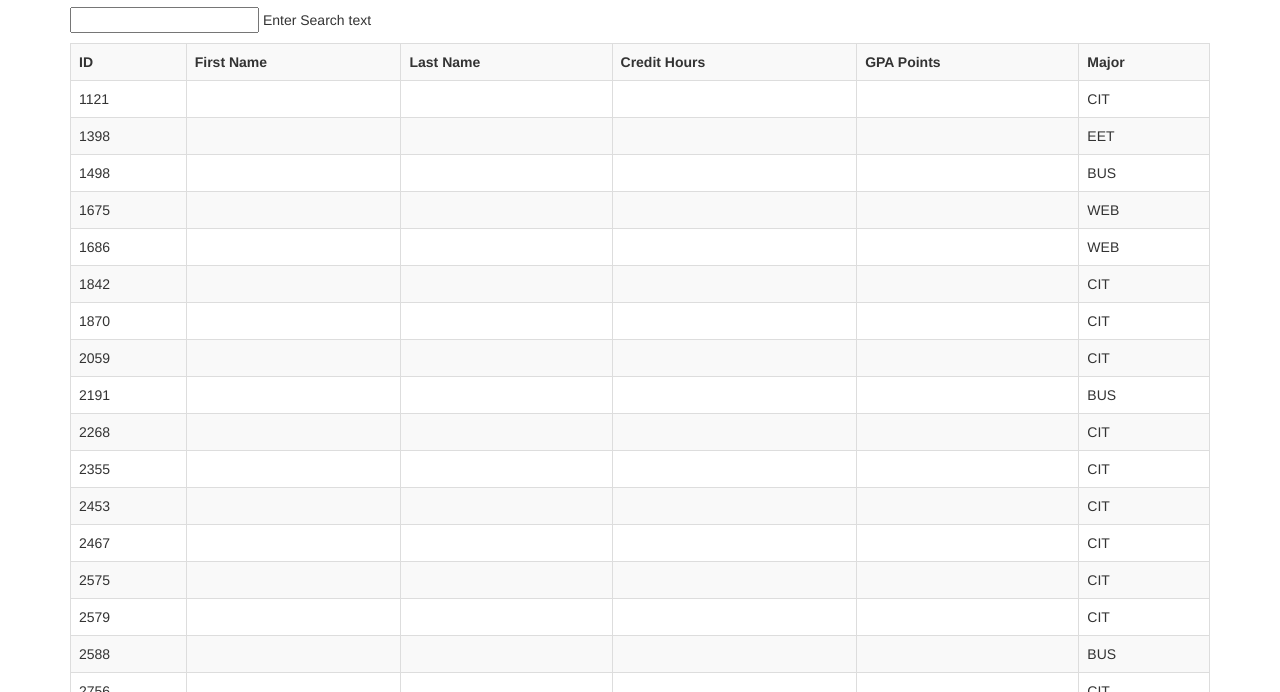
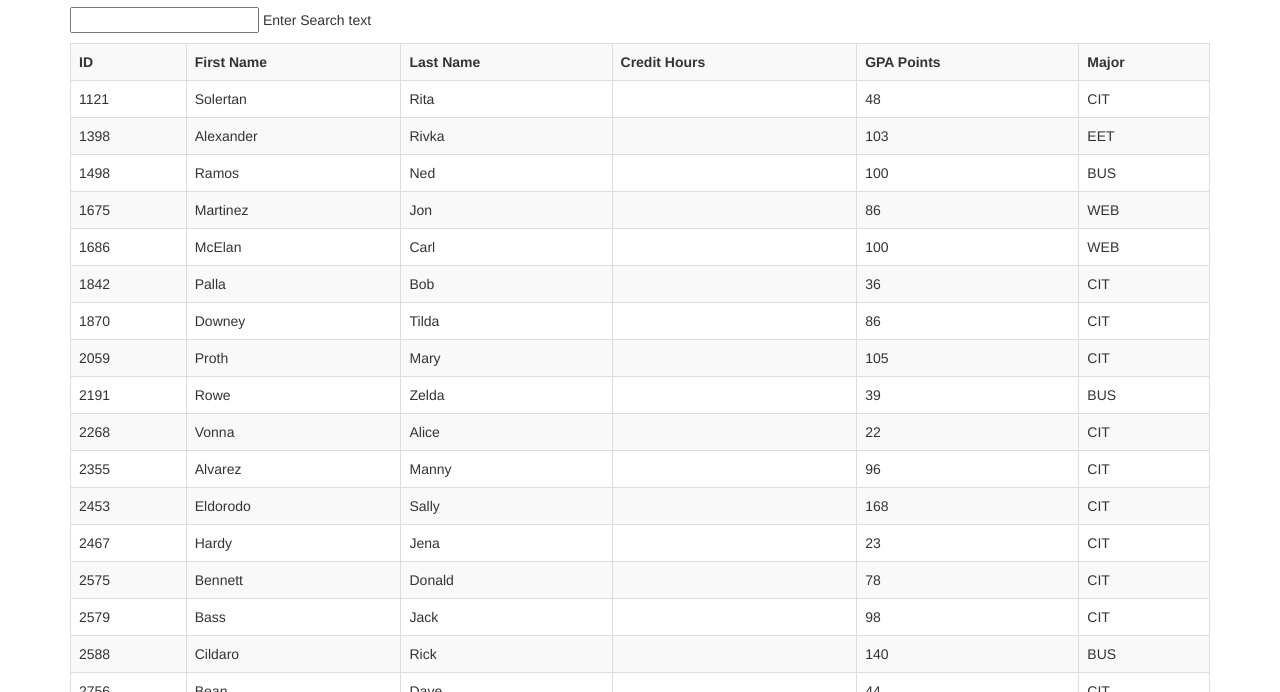
Before and after one commit to HTaylor-Des/Program6, a plain HTML site: page index.html in a window 1280 px wide. Shown: the part 108-800 px from the top of the page. Drawn offline with nearby package versions, Linux system fonts and the light colour scheme.

Commit message:
Update index.html

```diff
--- a/index.html
+++ b/index.html
@@ -35,10 +35,10 @@
 
            <tr ng-repeat = "student in students | filter:search_text">  <!-- filter by search textbox value -->
                <td>{{student.id}}</td>
-               <td>{{student.lastname}}</td>
-               <td>{{student.firstname}}</td>
-               <td>{{student.credithrs}}</td>
-               <td>{{student.gpapoints}}</td>
+               <td>{{student.last_name}}</td>
+               <td>{{student.first_name}}</td>
+               <td>{{student.credi_thrs}}</td>
+               <td>{{student.gpa_points}}</td>
                <td>{{student.major}}</td>
            </tr>
        </table>
```
